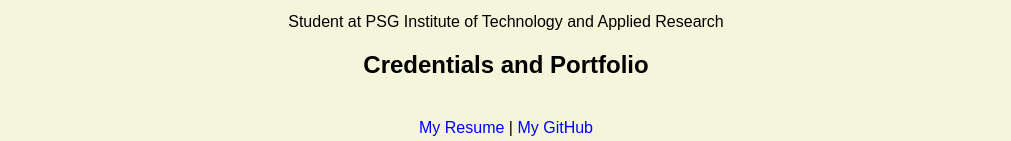
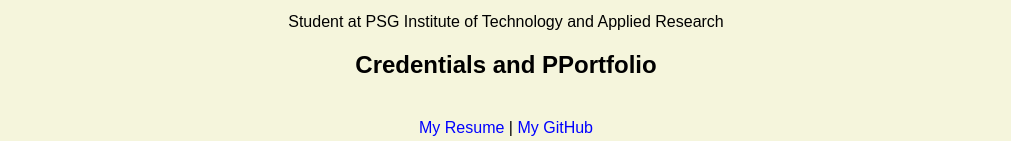
Before and after one commit to shrii06/shrii06.github.io, a plain HTML site: page index.html in a window 1280 px wide. Shown: the part 638-779 px from the top of the page, without its empty margins (134-1145 px from the left). Drawn offline with Linux system fonts and the light colour scheme.

Commit message:
Update index.html

```diff
--- a/index.html
+++ b/index.html
@@ -22,7 +22,7 @@
     <p>I am an upcoming Engineering Graduate in Electronics field</p>
     <p>Student at PSG Institute of Technology and Applied Research</p>
 
-    <h2>Credentials and Portfolio</h2>
+    <h2>Credentials and PPortfolio</h2>
 
     <p><a href="resume.html">My Resume</a> | <a href="https://github.com/shrii06">My GitHub</a></p>
 
```
